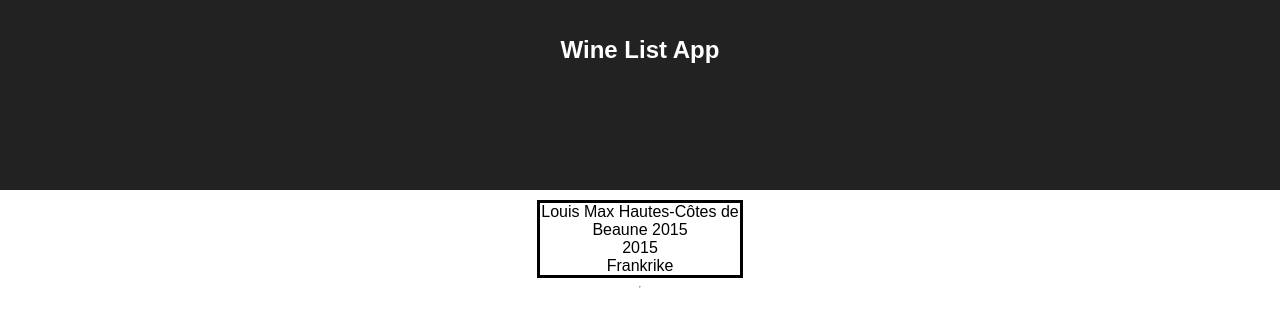
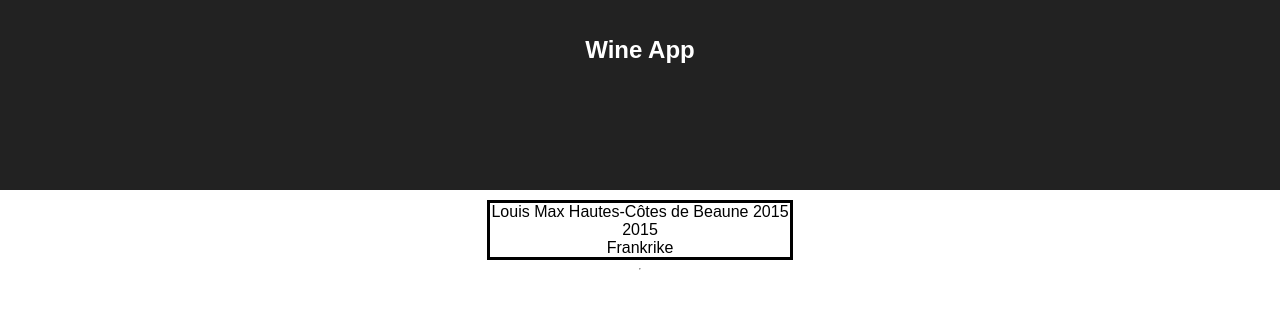
Before and after one commit to omegapointnorge/itv-kurs, a React (Create React App) app in the folder react-redux-webapi/wine-app-solved/: page / in a window 1280 px wide. Shown: the top 326 px of the page. Built offline with nearby package versions, Linux system fonts and the light colour scheme.

Commit message:
Add first introduction of redux

```diff
--- a/react-redux-webapi/wine-app-solved/package.json
+++ b/react-redux-webapi/wine-app-solved/package.json
@@ -8,7 +8,9 @@
   "dependencies": {
     "react": "^16.4.0",
     "react-dom": "^16.4.0",
-    "react-scripts": "1.1.4"
+    "react-redux": "^5.0.7",
+    "react-scripts": "1.1.4",
+    "redux": "^4.0.0"
   },
   "scripts": {
     "start": "react-scripts start",
--- a/react-redux-webapi/wine-app-solved/src/components/App/App.js
+++ b/react-redux-webapi/wine-app-solved/src/components/App/App.js
@@ -1,13 +1,14 @@
 import React, { Component } from "react";
+import WineContainer from "../WineList/WineContainer";
+import { connect } from "react-redux";
 import "./App.css";
-import WineContainer from "../WineList/WineContainer";
 
 class App extends Component {
   render() {
     return (
       <div className="App">
         <header className="App-header">
-          <h1 className="App-title">Wine List App</h1>
+          <h1 className="App-title">{this.props.pageTitle}</h1>
         </header>
         <WineContainer />
       </div>
@@ -15,4 +16,10 @@ class App extends Component {
   }
 }
 
-export default App;
+const mapStateToProps = state => {
+  return {
+    pageTitle: state.pageTitle
+  };
+};
+
+export default connect(mapStateToProps)(App);
--- a/react-redux-webapi/wine-app-solved/src/components/WineList/WineInfo.js
+++ b/react-redux-webapi/wine-app-solved/src/components/WineList/WineInfo.js
@@ -5,7 +5,7 @@ class WineInfo extends Component {
     background: "white",
     border: "solid",
     textAlign: "center",
-    width: "200px"
+    width: "300px"
   };
 
   render() {
--- a/react-redux-webapi/wine-app-solved/src/index.js
+++ b/react-redux-webapi/wine-app-solved/src/index.js
@@ -1,6 +1,19 @@
-import React from 'react';
-import ReactDOM from 'react-dom';
-import './index.css';
-import App from './components/App';
+import React from "react";
+import ReactDOM from "react-dom";
+import "./index.css";
+import App from "./components/App";
+import { Provider } from "react-redux";
+import { createStore } from "redux";
 
-ReactDOM.render(<App />, document.getElementById('root'));
+const initialState = {
+  pageTitle: "Wine App"
+};
+
+const store = createStore(() => initialState, initialState);
+
+ReactDOM.render(
+  <Provider store={store}>
+    <App />
+  </Provider>,
+  document.getElementById("root")
+);
```
Also changed, not shown: 2 other files (tests, documents, lock files or other folders).
